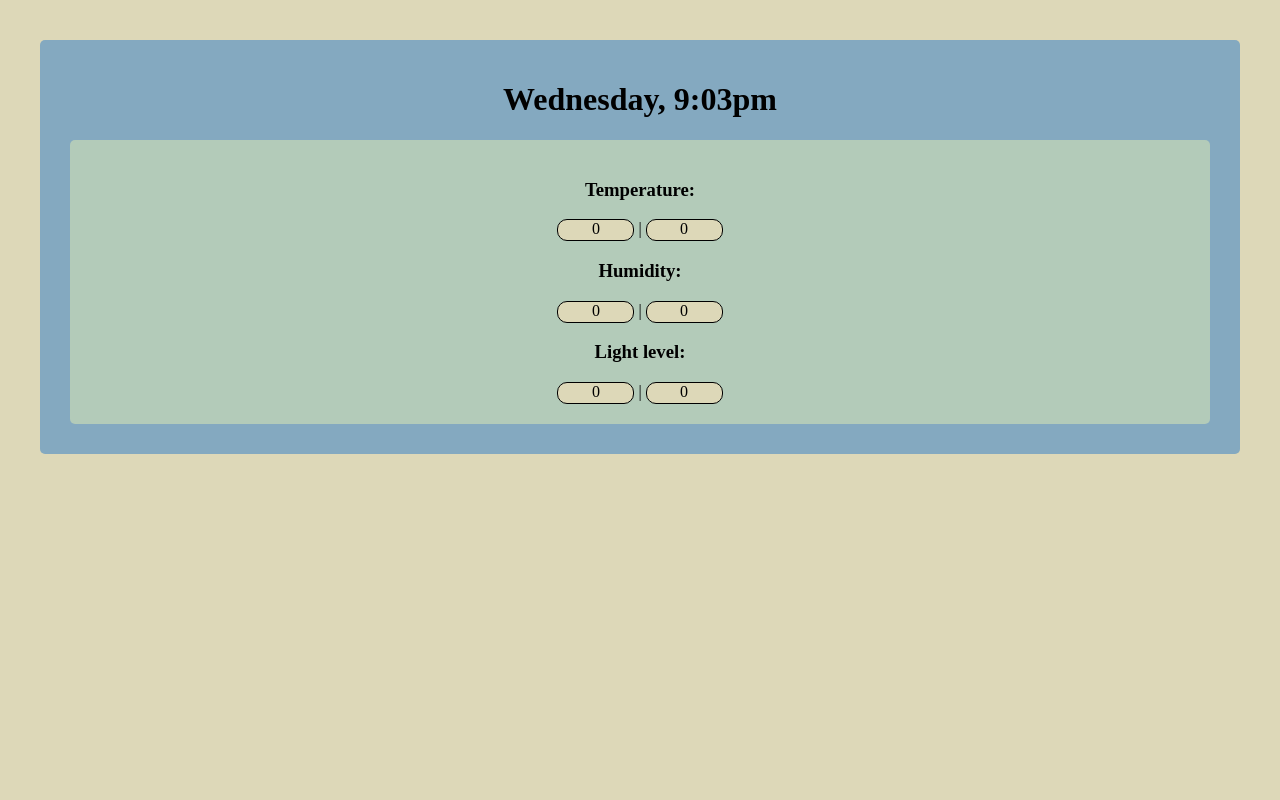
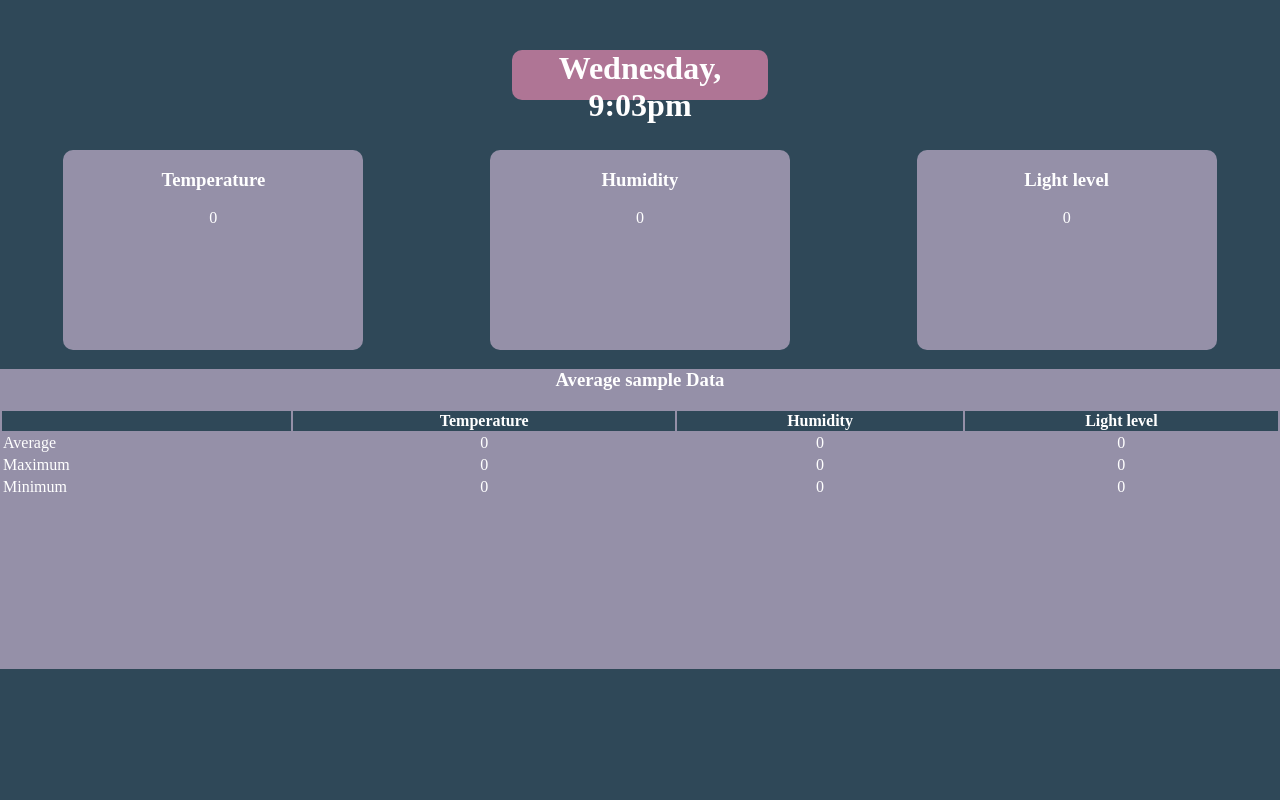
Before and after one commit to IPsychoticEnder/Software, a Flask app: page / in a window 1280 px wide. Run offline with Flask 3, Linux system fonts and the light colour scheme.

Commit message:
Greenhouse Done

```diff
--- a/weekFive/Greenhouse 12.3/adurino_data.csv
+++ /dev/null
@@ -1,2 +0,0 @@
-"[22.29, 70.0, 102]","[22.1, 70.0, 106]","[21.89, 69.0, 115]"
-"[22.29, 69.0, 105]","[22.29, 69.0, 116]","[22.39, 69.0, 106]"
--- a/weekFive/Greenhouse 12.3/app.py
+++ b/weekFive/Greenhouse 12.3/app.py
@@ -1,26 +1,34 @@
 from flask import Flask, render_template, request
 from functions import DateTime, HandleLists
 
-samples = []
 temperature = 0
 humidity = 0
 light_level = 0
+samples = []
 
 app = Flask(__name__)
 
 @app.route('/')
 def index():
-    global temperature
-    global humidity
-    global light_level
+    global temperature, humidity, light_level
 
     timeDay = (DateTime.getTime(), DateTime.getDate())
 
     return render_template('index.html',
                            timeDay = timeDay,
-                           temperature = HandleLists.makeList('temperature', temperature),
-                           humidity = HandleLists.makeList('humidity', humidity),
-                           light_level = HandleLists.makeList('light_level', light_level),)
+                           temperature = temperature,
+                           humidity = humidity,
+                           light_level = light_level,
+                           average_temperature = HandleLists.get_averaqge(samples[0], 2) if samples else 0,
+                           average_humidity = HandleLists.get_averaqge(samples[1], 2) if samples else 0,
+                           average_light_level = HandleLists.get_averaqge(samples[2], 2) if samples else 0,
+                           max_temperature = HandleLists.get_maximum(samples[0]) if samples else 0,
+                           max_humidity = HandleLists.get_maximum(samples[1]) if samples else 0,
+                           max_light_level = HandleLists.get_maximum(samples[2]) if samples else 0,
+                           min_temperature = HandleLists.get_minimum(samples[0]) if samples else 0,
+                           min_humidity = HandleLists.get_minimum(samples[1]) if samples else 0,
+                           min_light_level = HandleLists.get_minimum(samples[2]) if samples else 0
+                           )
 
 
 @app.route('/get-list', methods=['GET'])
@@ -35,10 +43,7 @@ def getRemoteSamples():
 
 @app.route('/receive-sample', methods=['POST'])
 def setRemoteSamples():
-    global samples
-    global temperature
-    global humidity
-    global light_level
+    global temperature, humidity, light_level, samples
 
     data = request.get_json()
 
@@ -46,8 +51,11 @@ def setRemoteSamples():
     humidity = data['sent_humidity']
     light_level = data['sent_light_level']
 
-    new_samples = [temperature, humidity, light_level]
-    samples.append(new_samples)
+    sample_temperature = HandleLists.makeList("temperature", temperature)
+    sample_humidity = HandleLists.makeList("humidity", humidity)
+    sample_light_level = HandleLists.makeList("light_level", light_level)
+
+    samples = (sample_temperature, sample_humidity, sample_light_level)
 
     return "Ok"
 
--- a/weekFive/Greenhouse 12.3/functions/HandleLists.py
+++ b/weekFive/Greenhouse 12.3/functions/HandleLists.py
@@ -1,30 +1,42 @@
-import random
+
 
 my_dict = {}
 
 def makeList(key, value):
     if key in my_dict:
-        if len(my_dict[key]) == 5:
-            my_dict[key].insert(0, value)
-            my_dict[key].pop()
-        else:
-            my_dict[key].insert(0, value)
-
+        my_dict[key].insert(0, value)
     else:
         my_dict[key] = [value]
 
     return my_dict.get(key, [])
 
-# makeList("one", random.randint(1, 10))
-# makeList("one", random.randint(1, 10))
-# one = makeList("one", random.randint(1, 10))
-# makeList("two", random.randint(11, 20))
-# makeList("two", random.randint(11, 20))
-# two = makeList("two", random.randint(11, 20))
-# makeList("three", random.randint(21, 31))
-# makeList("three", random.randint(21, 31))
-# three = makeList("three", random.randint(21, 31))
+def get_averaqge(list, decimal = None):
+    sum = 0
+    if list == []:
+        return 0
+    else:
+        for item in list:
+            sum = sum + item
+    return round((sum / len(list)), decimal)
 
-# print(one)
-# print(two)
-# print(three)
+def get_maximum(list):
+    max_num = 0
+
+    if list == []:
+        return 0
+    else:
+        for item in list:
+            if item > max_num:
+                max_num = item
+    return max_num
+
+def get_minimum(list):
+    min_num = float('inf')
+
+    if list == []:
+        return 0
+    else:
+        for item in list:
+            if min_num > item:
+                min_num = item
+    return min_num
--- a/weekFive/Greenhouse 12.3/static/css/style.css
+++ b/weekFive/Greenhouse 12.3/static/css/style.css
@@ -1,29 +1,43 @@
 body {
     margin: 0;
-    background-color: #DDD8B8;
-    color: black;
+    background-color: #2F4858;
+    text-align: center;
+    color: white;
 }
 
-main {
-    text-align: center;
-    margin: 40px;
-    padding: 20px;
-    border-radius: 5px;
-    background-color: #84A9C0;
+header {
+    background-color: #AF7595;
+    border-radius: 10px;
+    margin: 50 40%;
+    height: 50px;
 }
 
-.info-card {
-    background-color: #B3CBB9;
-    margin: 10px;
-    padding: 20px;
-    border-radius: 5px;
+.current-sample {
+    display: flex;
+    justify-content: space-around;
 }
 
-.pill {
-    display: inline-block;
-    background-color: #DDD8B8;
-    border: 1px solid black;
-    border-radius: 10px;
-    width: 75px;
-    height: 20px;
+.card-info {
+    background-color: #9590A8;
+    width: 300px;
+    min-height: 200px;
+    border-radius: 10px
 }
+
+.average-samples {
+    background-color: #9590A8;
+    min-height: 300px;
+}
+
+.average-samples table {
+    width: 100%;
+    text-align: center;
+}
+
+.table-start {
+    text-align: left;
+}
+
+.average-samples th {
+    background-color: #2F4858;
+}
--- a/weekFive/Greenhouse 12.3/templates/index.html
+++ b/weekFive/Greenhouse 12.3/templates/index.html
@@ -8,35 +8,54 @@
   </head>
   <body>
     <header>
-
+      <h1>{{ timeDay[1] }}, {{ timeDay[0] }}</h1>
     </header>
 
     <main>
-      <h1>{{ timeDay[1] }}, {{ timeDay[0] }}</h1>
+      <div class="current-sample">
+        <div class="card-info">
+          <h3>Temperature</h3>
+          {{ temperature }}
+        </div>
+        <div class="card-info">
+          <h3>Humidity</h3>
+          {{ humidity }}
+        </div>
+        <div class="card-info">
+          <h3>Light level</h3>
+          {{ light_level }}
+        </div>
+      </div>
 
-      <div class="info-card">
-        <h3>Temperature:</h3>
-        {% for item in temperature %}
-        <div class="pill">
-					{{ item }}
-        </div> {% if loop.last %}{% else %}|{% endif %}
-        {% endfor %}
-
-        <h3>Humidity:</h3>
-        {% for item in humidity %}
-        <div class="pill">
-					{{ item }}
-        </div> {% if loop.last %}{% else %}|{% endif %}
-        {% endfor %}
-
-        <h3>Light level:</h3>
-        {% for item in light_level %}
-        <div class="pill">
-					{{ item }}
-        </div> {% if loop.last %}{% else %}|{% endif %}
-        {% endfor %}
+      <div class="average-samples">
+        <h3>Average sample Data</h3>
+        <table>
+          <tr>
+            <th></th>
+            <th>Temperature</th>
+            <th>Humidity</th>
+            <th>Light level</th>
+          </tr>
+          <tr>
+            <td class="table-start">Average</td>
+            <td>{{ average_temperature }}</td>
+            <td>{{ average_humidity }}</td>
+            <td>{{ average_light_level }}</td>
+          </tr>
+          <tr>
+            <td class="table-start">Maximum</td>
+            <td>{{ max_temperature }}</td>
+            <td>{{ max_humidity }}</td>
+            <td>{{ max_light_level }}</td>
+          </tr>
+          <tr>
+            <td class="table-start">Minimum</td>
+            <td>{{ min_temperature }}</td>
+            <td>{{ min_humidity }}</td>
+            <td>{{ min_light_level }}</td>
+          </tr>
+        </table>
       </div>
-      {{samples}}
     </main>
 
     <footer>
```
Also changed, not shown: weekFive/Greenhouse 12.3/remoteGetSamples.py (+9 -5 lines).
